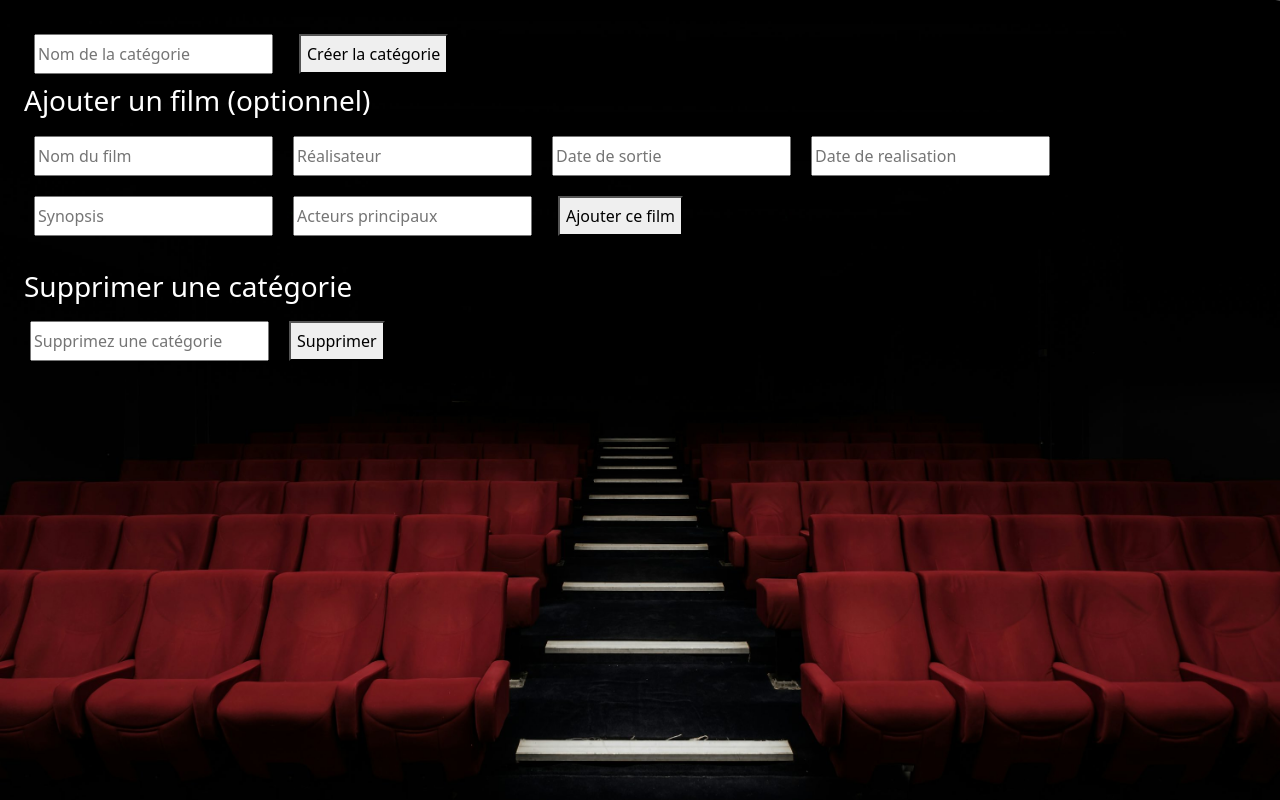
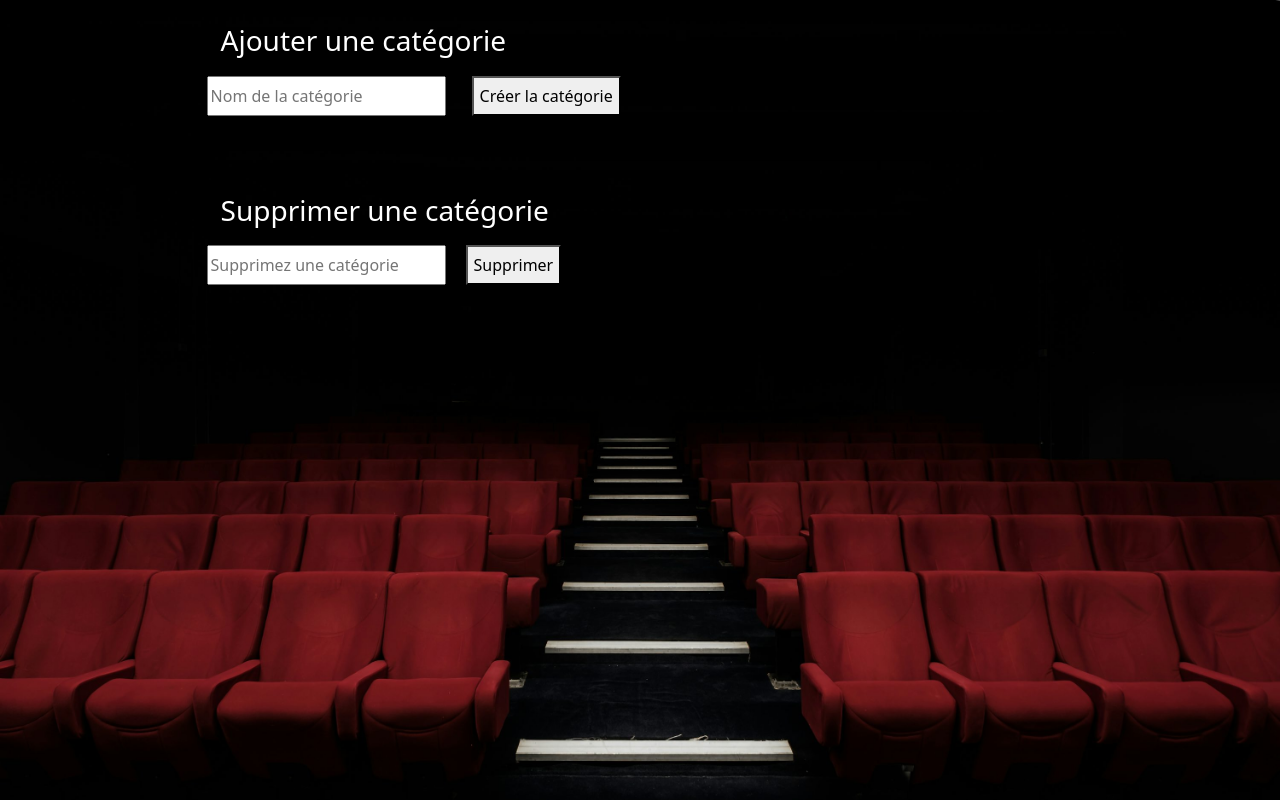
Before and after one commit to DUNCANtTALL/Film_Project, a React (Vite) app in the folder Frontend/Movie_Rating/: page /admin in a window 1280 px wide. Built offline with nearby package versions, Linux system fonts and the light colour scheme.

Commit message:
refaire la logique métier

```diff
--- a/Frontend/Movie_Rating/package.json
+++ b/Frontend/Movie_Rating/package.json
@@ -14,7 +14,8 @@
     "react": "^19.1.1",
     "react-bootstrap": "^2.10.10",
     "react-dom": "^19.1.1",
-    "react-router-dom": "^7.9.1"
+    "react-router-dom": "^7.9.1",
+    "sweetalert2": "^11.23.0"
   },
   "devDependencies": {
     "@eslint/js": "^9.33.0",
--- a/Frontend/Movie_Rating/src/App.css
+++ b/Frontend/Movie_Rating/src/App.css
@@ -75,3 +75,27 @@ button{
 .buttonCategorie{
   margin: 10px;
 }
+
+.Admin{
+  display: flex;
+  align-items: center;
+  flex-wrap: wrap; /* Permet le retour à la ligne */
+  justify-content: center;
+}
+
+.deleteCategorie{
+  padding-top: 50px;
+  margin: 20px;
+}
+
+.deleteCategorie:hover{
+  box-shadow: 0 4px 6px rgb(255, 255, 255);
+}
+
+.addCategorie:hover{
+  box-shadow: 0 4px 6px rgb(255, 255, 255);
+}
+
+.addCategorie{
+  margin: 20px;
+}
--- a/Frontend/Movie_Rating/src/App.jsx
+++ b/Frontend/Movie_Rating/src/App.jsx
@@ -1,14 +1,18 @@
-import React from "react";
+import React, { useState } from "react";
 import { BrowserRouter as Router, Routes, Route } from "react-router-dom";
 import Admin from "./components/Admin";
 import UserComponents from "./components/userComponents";
+import movies from "./data";
 
 function App() {
+
+  const [initialMovies, setInitialMovies] = useState(movies)
+
   return (
       <Router>
         <Routes>
-          <Route path="/user" element={<UserComponents />} />
-          <Route path="/admin" element={<Admin />} />
+          <Route path="/user" element={<UserComponents movies={initialMovies}/>} />
+          <Route path="/admin" element={<Admin movies={initialMovies} setInitialMovies={setInitialMovies}/>} />
         </Routes>
 
       </Router>
--- a/Frontend/Movie_Rating/src/components/AddCategorie.jsx
+++ b/Frontend/Movie_Rating/src/components/AddCategorie.jsx
@@ -1,11 +1,11 @@
 import React, { useState } from "react";
 import InputCategorie from "./InputCategorie";
-import { Col } from "react-bootstrap";
+import { Col, Fade } from "react-bootstrap";
+import Swal from "sweetalert2";
 
-function AddCategorie() {
+function AddCategorie({movies,setMovies}) {
   const [categoryName, setCategoryName] = useState("");
-  const [categories, setCategories] = useState([]);
-
+  const [boolFilm, setBoolFilm] = useState(false);
   // film temporaire en cours de saisie
   const [film, setFilm] = useState({
     name: "",
@@ -16,73 +16,107 @@ function AddCategorie() {
     listeDesActeurs: [],
   });
 
-  const [films, setFilms] = useState([]);
+  // Ajouter un film temporaire à la liste
+  const handleAddFilmToCategory = () => {
+  setMovies(movies.map(movie => {
+    if (movie.category === categoryName && movie.name === "notError") {
+      return {
+        ...movie, // garder la categoryName déja ajoutée
+        name: film.name,
+        realisateur: film.realisateur,
+        dateDeRealisation: film.dateDeRealisation,
+        dateDeSortie: film.dateDeSortie,
+        synopsis: film.synopsis,
+        listeDesActeurs: film.listeDesActeurs.split(',').map(actor => actor.trim())
 
-  // Ajouter un film temporaire à la liste
-  const handleAddFilm = () => {
-    if (!film.name) return; // au moins le nom requis
-    setFilms([...films, film]);
+      };
+    }
+    return movie; // sinon on ne touche pas
+  }));
+  setCategoryName("");
+
+  // reset du film si tu veux
   setFilm({
     name: "",
     realisateur: "",
     dateDeRealisation: "",
     dateDeSortie: "",
     synopsis: "",
-        listeDesActeurs: [],
+    listeDesActeurs: []
   });
+  setBoolFilm(false);
 };
+
 
   // Créer la catégorie avec ou sans films
   const handleCreateCategory = () => {
 
-    const newCategory = {
-      name: categoryName,
-      films: [...films],
-    };
+    if (categoryName) {
+      Swal.fire({
+        title: 'Ajouter un film à cette catégorie ?',
+        icon: 'warning',
+        showCancelButton: true,
+        confirmButtonText: 'Oui',
+        cancelButtonText: 'Non',
+    }).then((result) => {
+      if (result.isConfirmed) {
+        setBoolFilm(true);
+        setMovies([...movies,{category: categoryName, name:"notError"}])
+      } else {
+        setBoolFilm(false);
+        setMovies([...movies,{category: categoryName, name:"error"}])
+        //setMovies([...movies,{category: categoryName}])
+      }
+      //console.log(movies.filter((movie) => movie.category === categoryName));
+    })
+    }else{
+      Swal.fire({
+        icon: 'error',
+        title: 'Oops...',
+        text: 'Le nom de la catégorie est requis !',
+      })
+    }
 
-    setCategories([...categories, newCategory]);
 
-    // reset
-    setCategoryName("");
-    setFilms([]);
   };
 
   return (
-    <div className="text-white p-4">
+    <div className="p-4 addCategorie">
 
       {/* Création catégorie */}
+      <h3 className="ps-4">Ajouter une catégorie</h3>
       <Col>
         <InputCategorie type={"text"} placeholder={"Nom de la catégorie"} value={categoryName} onChange={(e) => setCategoryName(e.target.value)}/>
         <button className="ms-3" onClick={handleCreateCategory}>Créer la catégorie</button>
       </Col>
 
-
-      <h3>Ajouter un film (optionnel)</h3>
-
+      {
+        boolFilm && (
           <Col>
         {/* Ajout d’un film optionnel */}
         <InputCategorie type={"text"} placeholder={"Nom du film"} value={film.name} onChange={(e) => setFilm({ ...film, name: e.target.value })}/>
 
-        <InputCategorie type={"text"} placeholder={"Réalisateur"} value={film.realisateur} onChange={(e) => setFilm({ ...film, director: e.target.value })}/>
+        <InputCategorie type={"text"} placeholder={"Réalisateur"} value={film.realisateur} onChange={(e) => setFilm({ ...film, realisateur: e.target.value })}/>
 
 
         <InputCategorie
             type="text"
             placeholder="Date de sortie"
-            value={film.releaseDate}
-            onChange={(e) => setFilm({ ...film, releaseDate: e.target.value })}
+            value={film.dateDeSortie}
+            onChange={(e) => setFilm({ ...film, dateDeSortie: e.target.value })}
             dynamicDate={true}
             />
 
-        <InputCategorie type={"text"} placeholder={"Date de realisation"} value={film.dateDeSortie} onChange={(e) => setFilm({ ...film, releaseDate: e.target.value })} dynamicDate={true}/>
+        <InputCategorie type={"text"} placeholder={"Date de realisation"} value={film.dateDeRealisation} onChange={(e) => setFilm({ ...film, dateDeRealisation: e.target.value })} dynamicDate={true}/>
 
         <InputCategorie type={"text"} placeholder={"Synopsis"} value={film.synopsis} onChange={(e) => setFilm({ ...film, synopsis: e.target.value })}/>
 
-        <InputCategorie type={"text"} placeholder={"Acteurs principaux"} value={film.listeDesActeurs} onChange={(e) => setFilm({ ...film, actors: e.target.value })}/>
+        <InputCategorie type={"text"} placeholder={"Acteurs principaux"} value={film.listeDesActeurs} onChange={(e) => setFilm({ ...film, listeDesActeurs: e.target.value })}/>
 
-        <button className="ms-3"onClick={handleAddFilm}>Ajouter ce film</button>
+        <button className="ms-3"onClick={handleAddFilmToCategory}>Ajouter ce film</button>
       </Col>
-
+        )
+      }
 
     </div>
   );
--- a/Frontend/Movie_Rating/src/components/Admin.jsx
+++ b/Frontend/Movie_Rating/src/components/Admin.jsx
@@ -1,12 +1,17 @@
 import React from 'react'
 import AddCategorie from './AddCategorie'
 import DeleteCategory from './deleteCategorie'
+import { Col, Row } from 'react-bootstrap'
+function Admin({movies, setInitialMovies}) {
 
-function Admin() {
+  console.log(movies)
   return (
-    <div className='text-white'>
-        <AddCategorie/>
-        <DeleteCategory/>
+
+    <div className='text-white Admin'>
+        <Row>
+          <AddCategorie movies={movies} setMovies={setInitialMovies}/>
+          <DeleteCategory movies={movies} setMovies={setInitialMovies}/>
+        </Row>
     </div>
   )
 }
--- a/Frontend/Movie_Rating/src/components/InputCategorie.jsx
+++ b/Frontend/Movie_Rating/src/components/InputCategorie.jsx
@@ -1,7 +1,7 @@
 import React, { useState } from 'react'
 
-function InputCategorie({ type, placeholder, value, onChange, dynamicDate }) {
-  const [inputType, setInputType] = useState(type)
+function InputCategorie({ type, placeholder, value, onChange, dynamicDate = false }) {
+  const [inputType, setInputType] = useState(type) // declartion du type et utilisation de useState pour que le type puisse changer dynamiquement
 
   return (
     <input
@@ -10,10 +10,13 @@ function InputCategorie({ type, placeholder, value, onChange, dynamicDate }) {
       placeholder={placeholder}
       value={value}
       onChange={onChange}
+
       onFocus={() => {
+        {/*onFocus => quand j'entre dans l'input*/}
         if (dynamicDate) setInputType('date')
       }}
       onBlur={() => {
+        {/*onBlur => quand je sors de l'input*/}
         if (dynamicDate && !value) setInputType('text') // redevient text si vide
       }}
     />
--- a/Frontend/Movie_Rating/src/components/UserComponents.jsx
+++ b/Frontend/Movie_Rating/src/components/UserComponents.jsx
@@ -2,11 +2,14 @@ import React from 'react'
 import NavigationCategories from './NavigationCategories'
 import Header from './Header';
 
-function UserComponents() {
+function UserComponents({movies}) {
+
+  //console.log(typeof(movies)); object
+  //console.log(movies.movies); //array
   return (
     <div>
       <Header/>
-      <NavigationCategories/>
+      <NavigationCategories movies={movies}/>
     </div>
   )
 }
--- a/Frontend/Movie_Rating/src/components/deleteCategorie.jsx
+++ b/Frontend/Movie_Rating/src/components/deleteCategorie.jsx
@@ -2,18 +2,24 @@ import React, { useState } from "react";
 import InputCategorie from "./InputCategorie";
 import { Col } from "react-bootstrap";
 
-function DeleteCategory({}) {
+function DeleteCategory({movies, setMovies}) {
 
   const [name, setName] = useState([]);
 
+  const handleDeleteCategory = () => {
+  setMovies(movies.filter(movie => movie.category !== name));
+  setName("");
+  console.log(movies);
+  };
+
+
   return (
 
-    <div>
+    <div className="p-4 deleteCategorie">
         <h3 className="ps-4">Supprimer une catégorie</h3>
-        <Col className="deleteCategorie">
+        <Col>
             <InputCategorie type={"text"} placeholder={"Supprimez une catégorie"} value={name} onChange={(e) => setName(e.target.value)}/>
-
-            <button className="buttonCategorie">
+            <button className="buttonCategorie" onClick={handleDeleteCategory}>
                 Supprimer
             </button>
         </Col>
--- a/package.json
+++ b/package.json
@@ -1,5 +1,6 @@
 {
   "dependencies": {
-    "react-router-dom": "^7.9.1"
+    "react-router-dom": "^7.9.1",
+    "sweetalert2": "^11.23.0"
   }
 }
```
Also changed, not shown: Frontend/Movie_Rating/src/components/NavigationCategories.jsx (+26 -109 lines), 2 other files (tests, documents, lock files or other folders). Lines whose indentation alone changed are shown as unchanged.
